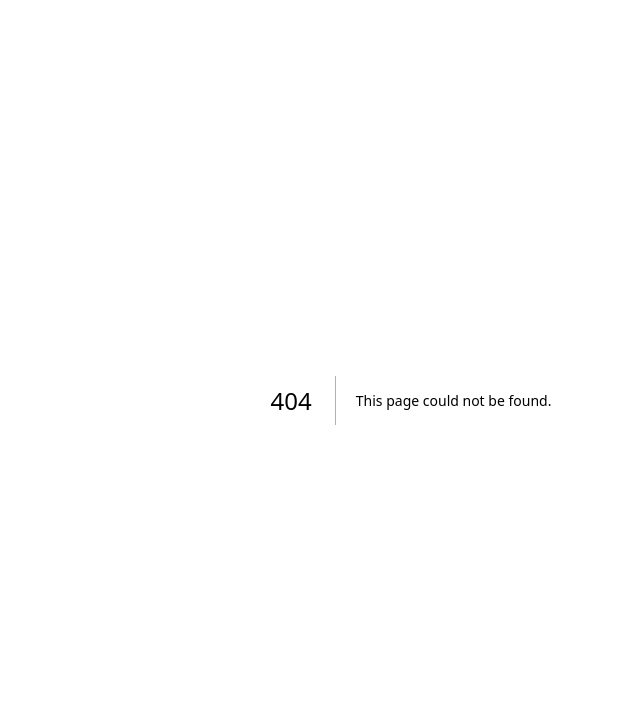
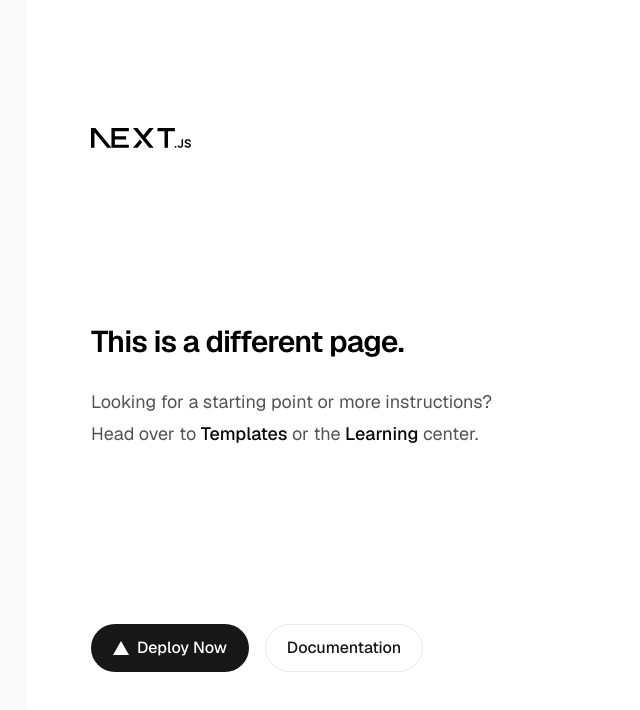
Before and after one commit to teahibiscus/irvinehacks26, a Next.js app: page /home in a window 1280 px wide. Before the commit this address had no page. Shown: the top 710 px of the page, without its empty margins (229-869 px from the left). Built offline with nearby package versions, Linux system fonts and the light colour scheme.

Commit message:
file org works!

```diff
--- /dev/null
+++ b/app/home/page.js
@@ -0,0 +1,65 @@
+import Image from "next/image";
+
+export default function Home() {
+  return (
+    <div className="flex min-h-screen items-center justify-center bg-zinc-50 font-sans dark:bg-black">
+      <main className="flex min-h-screen w-full max-w-3xl flex-col items-center justify-between py-32 px-16 bg-white dark:bg-black sm:items-start">
+        <Image
+          className="dark:invert"
+          src="/next.svg"
+          alt="Next.js logo"
+          width={100}
+          height={20}
+          priority
+        />
+        <div className="flex flex-col items-center gap-6 text-center sm:items-start sm:text-left">
+          <h1 className="max-w-xs text-3xl font-semibold leading-10 tracking-tight text-black dark:text-zinc-50">
+            This is a different page.
+          </h1>
+          <p className="max-w-md text-lg leading-8 text-zinc-600 dark:text-zinc-400">
+            Looking for a starting point or more instructions? Head over to{" "}
+            <a
+              href="https://vercel.com/templates?framework=next.js&utm_source=create-next-app&utm_medium=appdir-template-tw&utm_campaign=create-next-app"
+              className="font-medium text-zinc-950 dark:text-zinc-50"
+            >
+              Templates
+            </a>{" "}
+            or the{" "}
+            <a
+              href="https://nextjs.org/learn?utm_source=create-next-app&utm_medium=appdir-template-tw&utm_campaign=create-next-app"
+              className="font-medium text-zinc-950 dark:text-zinc-50"
+            >
+              Learning
+            </a>{" "}
+            center.
+          </p>
+        </div>
+        <div className="flex flex-col gap-4 text-base font-medium sm:flex-row">
+          <a
+            className="flex h-12 w-full items-center justify-center gap-2 rounded-full bg-foreground px-5 text-background transition-colors hover:bg-[#383838] dark:hover:bg-[#ccc] md:w-[158px]"
+            href="https://vercel.com/new?utm_source=create-next-app&utm_medium=appdir-template-tw&utm_campaign=create-next-app"
+            target="_blank"
+            rel="noopener noreferrer"
+          >
+            <Image
+              className="dark:invert"
+              src="/vercel.svg"
+              alt="Vercel logomark"
+              width={16}
+              height={16}
+            />
+            Deploy Now
+          </a>
+          <a
+            className="flex h-12 w-full items-center justify-center rounded-full border border-solid border-black/[.08] px-5 transition-colors hover:border-transparent hover:bg-black/[.04] dark:border-white/[.145] dark:hover:bg-[#1a1a1a] md:w-[158px]"
+            href="https://nextjs.org/docs?utm_source=create-next-app&utm_medium=appdir-template-tw&utm_campaign=create-next-app"
+            target="_blank"
+            rel="noopener noreferrer"
+          >
+            Documentation
+          </a>
+        </div>
+      </main>
+    </div>
+  );
+}
```
